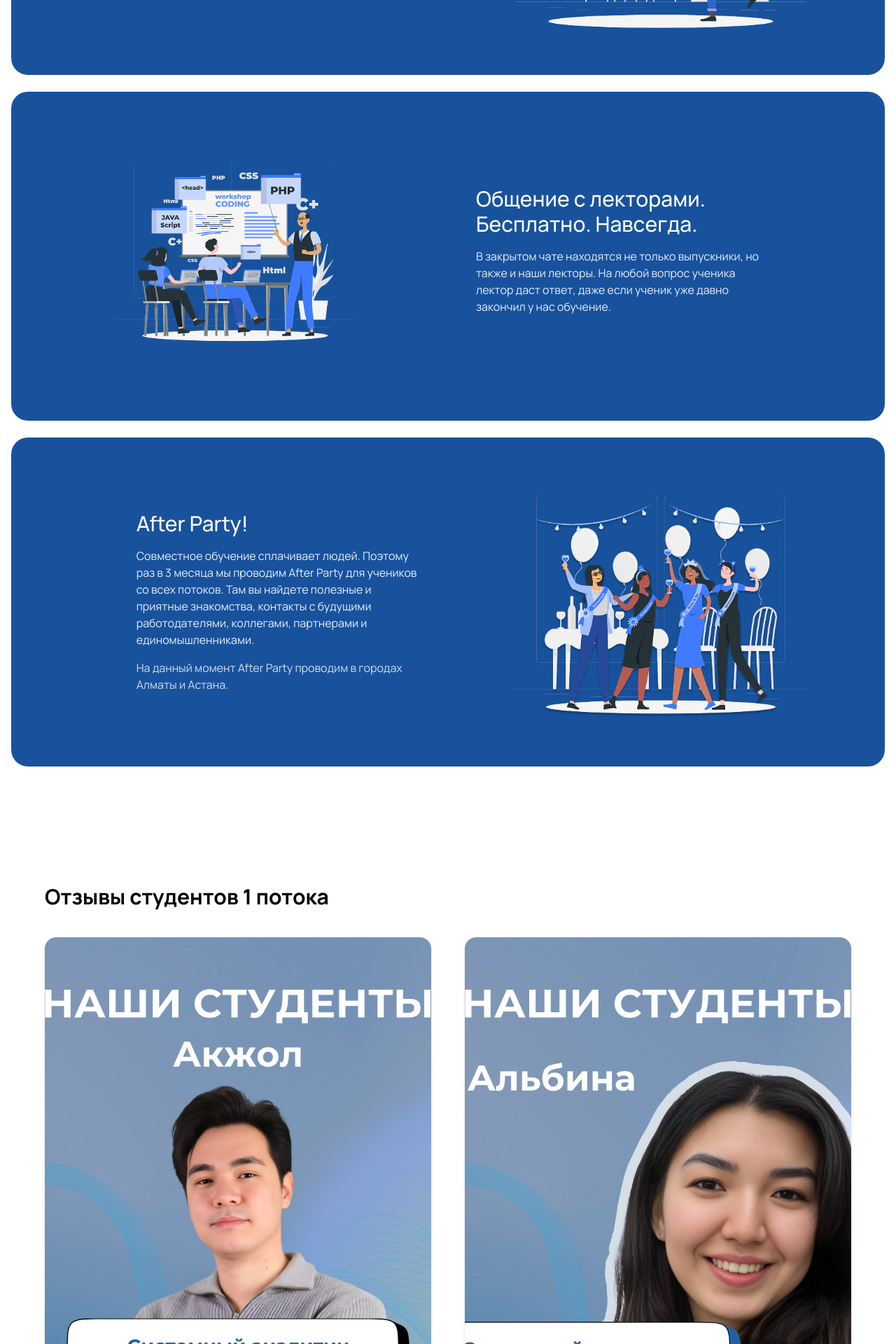
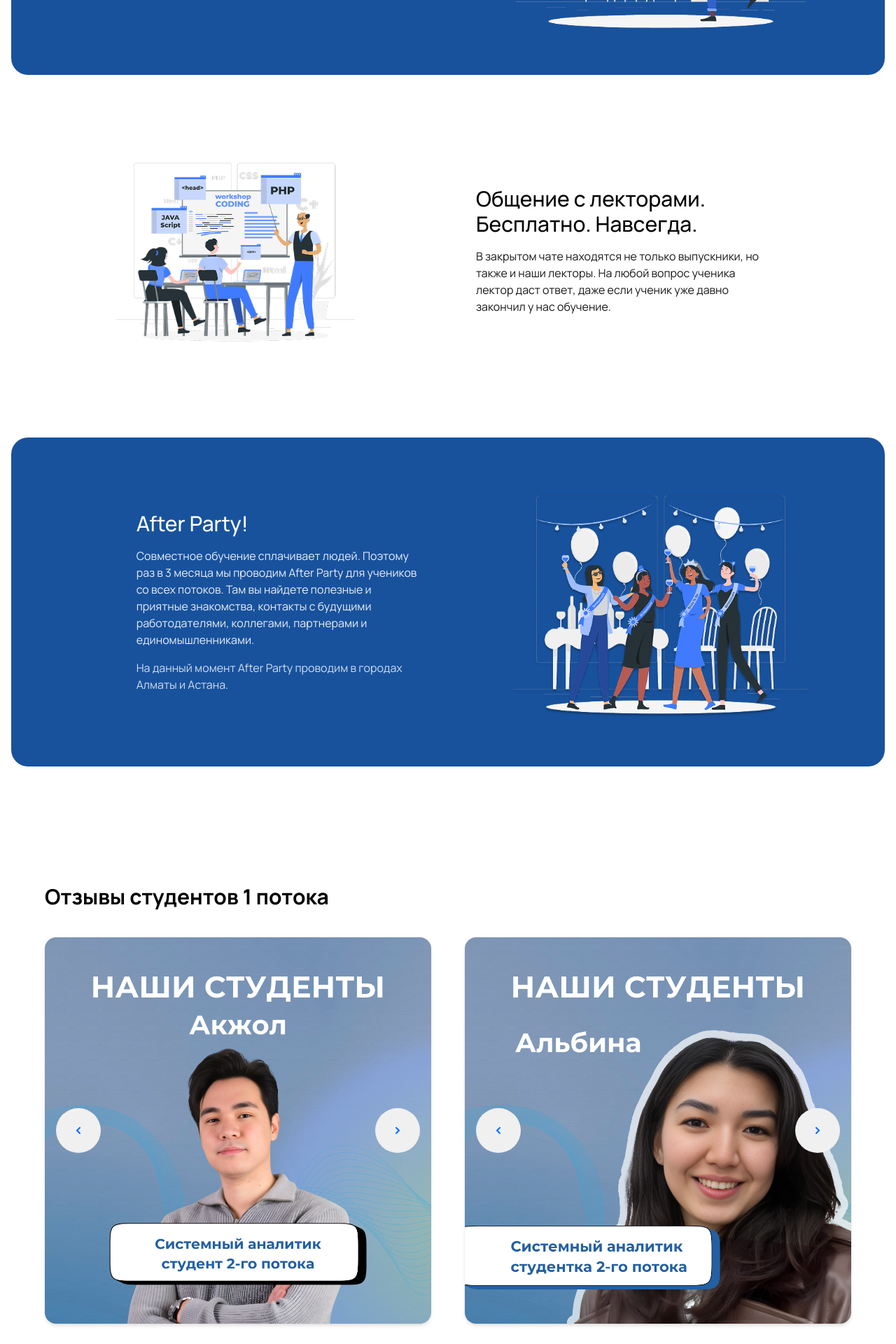
Before and after one commit to temirrllan/ittalker, a Next.js app: page /reviews in a window 1280 px wide. Shown: the part 1280-3200 px from the top of the page at 70% size. Built offline with nearby package versions, Linux system fonts and the light colour scheme.

Commit message:
reivews card fix

```diff
--- a/src/components/HeroForm.tsx
+++ b/src/components/HeroForm.tsx
@@ -154,7 +154,7 @@ function HeroForm({ className = '', onSubmitSuccess }: HeroFormProps) {
         <button
           type="submit"
           disabled={isSubmitting}
-          className={`h-[57px] px-8 md:px-12 bg-[#006DFC] text-white rounded-[19px] font-semibold text-base hover:opacity-90 transition-opacity whitespace-nowrap
+          className={`h-[57px] px-8 md:px-20 bg-[#006DFC] text-white rounded-[19px] font-semibold text-base hover:opacity-90 transition-opacity whitespace-nowrap
             ${isSubmitting ? 'opacity-50 cursor-not-allowed' : ''}`}
         >
           {isSubmitting ? 'Отправка...' : 'Записаться'}
--- a/src/sections/Hero.tsx
+++ b/src/sections/Hero.tsx
@@ -261,7 +261,7 @@ function Hero() {
                     value={promoCode}
                     onChange={(e) => setPromoCode(e.target.value)}
                     placeholder="Промокод"
-                    className="bg-[#3D4C6A] text-white text-md opacity-90 py-3 pl-4 rounded-2xl w-56 font-medium placeholder-white/70"
+                    className="bg-[#3D4C6A] text-white text-md opacity-90 py-4 pl-4 rounded-2xl w-60 font-medium placeholder-white/70"
                   />
                 </form>
               </div>
--- a/src/sections/Reviews.tsx
+++ b/src/sections/Reviews.tsx
@@ -62,7 +62,7 @@ const ReviewCard = ({ name, images, description, story }: ReviewCardProps) => {
       <div className="flex flex-col gap-4 md:gap-6">
         {/* Mobile Layout */}
         <div className="flex md:hidden flex-col">
-          <div className="relative w-full h-[200px] group">
+          <div className="relative aspect-square w-full group">
             {/* Navigation Arrows */}
             <button
               onClick={prevImage}
@@ -88,7 +88,7 @@ const ReviewCard = ({ name, images, description, story }: ReviewCardProps) => {
                 src={images[currentImageIndex]}
                 alt={name}
                 fill
-                className="object-cover rounded-[15px]"
+                className="object-contain rounded-[15px]"
               />
             </div>
           </div>
@@ -120,7 +120,7 @@ const ReviewCard = ({ name, images, description, story }: ReviewCardProps) => {
 
         {/* Desktop Layout */}
         <div className="hidden md:flex items-start gap-6">
-          <div className="relative w-[310px] h-[383px] flex-shrink-0 group">
+          <div className="relative aspect-square w-[320px] flex-shrink-0 group">
             {/* Navigation Arrows */}
             <button
               onClick={prevImage}
@@ -146,14 +146,14 @@ const ReviewCard = ({ name, images, description, story }: ReviewCardProps) => {
                 src={images[currentImageIndex]}
                 alt={name}
                 fill
-                className="object-cover rounded-[15px]"
+                className="object-contain rounded-[15px]"
               />
             </div>
           </div>
 
-          <div className='flex flex-col justify-between h-[383px] w-full'>
-            <div className='space-y-10'>
-              <h3 className="text-3xl text-[var(--text-primary)] mt-4">
+          <div className='flex flex-col justify-between h-[320px] w-full py-4'>
+            <div className='space-y-6'>
+              <h3 className="text-3xl text-[var(--text-primary)]">
                 {name}
               </h3>
               <p className="text-[15px] text-[var(--text-primary)] opacity-70">
--- a/src/sections/Rules.tsx
+++ b/src/sections/Rules.tsx
@@ -82,7 +82,7 @@ const Rules = () => {
 
             <div className="mt-12 flex justify-center w-full">
               <div className="bg-[#285EA4] bg-opacity-50 backdrop-blur-sm rounded-t-2xl px-6 py-3 mx-auto">
-                <p className="text-sm text-white text-center">
+                <p className="text-md text-white text-center">
                   *актуально для тарифов &ldquo;С обратной связью&rdquo; и &ldquo;Премиум&rdquo;
                 </p>
               </div>
--- a/src/sections/Team.tsx
+++ b/src/sections/Team.tsx
@@ -65,7 +65,7 @@ const TeamMemberCard = ({ name, surname, role, image, socialType, socialLink, ba
   return (
     <div className="bg-[#FAFAFA] rounded-[22px] p-6 min-h-[260px] h-full">
       <div className="flex flex-col md:flex-row gap-6 h-full">
-        <div className="relative w-full md:w-[220px] h-[180px] md:h-[192px] bg-[#E9E9E9] rounded-[20px] overflow-hidden flex-shrink-0">
+        <div className="relative w-full md:w-[200px] h-[180px] md:h-[192px] bg-[#E9E9E9] rounded-[20px] overflow-hidden flex-shrink-0">
           <Image
             src={image}
             alt={`${name} ${surname}`}
--- a/src/sections/reviews/Feature.tsx
+++ b/src/sections/reviews/Feature.tsx
@@ -34,7 +34,7 @@ const featureSectionsData: FeatureSectionProps[] = [
 
 const FeatureSection = ({ title, description, image, reverse = false, buttonText, location }: FeatureSectionProps) => {
   return (
-    <div className={`bg-[var(--bg-section)] py-8 md:py-16 px-4 md:px-0 rounded-3xl mb-6`}>
+    <div className={`${reverse ? 'bg-white' : 'bg-[var(--bg-section)]'} py-8 md:py-16 px-4 md:px-0 rounded-3xl mb-6`}>
       <div className="container mx-auto">
         <AnimatedSection direction="up">
           <div className={`flex flex-col ${reverse ? 'md:flex-row' : 'md:flex-row-reverse'} items-center gap-6 md:gap-10`}>
@@ -49,7 +49,7 @@ const FeatureSection = ({ title, description, image, reverse = false, buttonText
               </div>
             </div>
 
-            <div className="w-full md:w-1/3 text-white">
+            <div className={`w-full md:w-1/3 ${reverse ? '' : 'text-white'}`}>
               <h2 className="text-2xl md:text-3xl font-medium mb-4">{title}</h2>
               <p className="text-sm md:text-base opacity-90 mb-4">{description}</p>
               {location && (
--- a/src/sections/reviews/StudentTestimonls.tsx
+++ b/src/sections/reviews/StudentTestimonls.tsx
@@ -104,24 +104,24 @@ const TestimonialCard = ({ testimonial, onNext, onPrev }: TestimonialCardProps)
   return (
     <div className="flex flex-col">
       {/* Card with image carousel */}
-      <div className="relative rounded-2xl overflow-hidden shadow-md w-full aspect-[3/4] mb-6 group">
+      <div className="relative rounded-2xl overflow-hidden shadow-md w-full aspect-square mb-6">
         {/* Navigation Arrows */}
         <button
           onClick={prevImage}
-          className="absolute left-4 top-1/2 -translate-y-1/2 z-10 w-10 h-10 bg-white/80 rounded-full flex items-center justify-center opacity-0 group-hover:opacity-100 transition-opacity"
+          className="w-12 h-12 md:w-16 md:h-16 absolute left-4 top-1/2 -translate-y-1/2 z-10 rounded-full bg-[#F0F0F0] flex items-center justify-center hover:bg-gray-200 transition-colors"
           aria-label="Previous image"
         >
-          <svg width="24" height="24" viewBox="0 0 24 24" fill="none" stroke="currentColor" strokeWidth="2">
-            <path strokeLinecap="round" strokeLinejoin="round" d="M15 19l-7-7 7-7" />
+          <svg width="16" height="16" viewBox="0 0 16 16" fill="none" xmlns="http://www.w3.org/2000/svg">
+            <path d="M10 12L6 8L10 4" stroke="#006DFC" strokeWidth="2" strokeLinecap="round" strokeLinejoin="round"/>
           </svg>
         </button>
         <button
           onClick={nextImage}
-          className="absolute right-4 top-1/2 -translate-y-1/2 z-10 w-10 h-10 bg-white/80 rounded-full flex items-center justify-center opacity-0 group-hover:opacity-100 transition-opacity"
+          className="w-12 h-12 md:w-16 md:h-16 absolute right-4 top-1/2 -translate-y-1/2 z-10 rounded-full bg-[#F0F0F0] flex items-center justify-center hover:bg-gray-200 transition-colors"
           aria-label="Next image"
         >
-          <svg width="24" height="24" viewBox="0 0 24 24" fill="none" stroke="currentColor" strokeWidth="2">
-            <path strokeLinecap="round" strokeLinejoin="round" d="M9 5l7 7-7 7" />
+          <svg width="16" height="16" viewBox="0 0 16 16" fill="none" xmlns="http://www.w3.org/2000/svg">
+            <path d="M6 4L10 8L6 12" stroke="#006DFC" strokeWidth="2" strokeLinecap="round" strokeLinejoin="round"/>
           </svg>
         </button>
 
--- a/src/styles/Hero.module.css
+++ b/src/styles/Hero.module.css
@@ -242,7 +242,7 @@
 /* Mobile: Small phones (up to 639px) */
 @media (max-width: 639px) {
   .chartCard {
-    top: calc(41%);
+    top: calc(39%);
     right: 8px;
     width: 150px;
     padding: 0.625rem;
```
